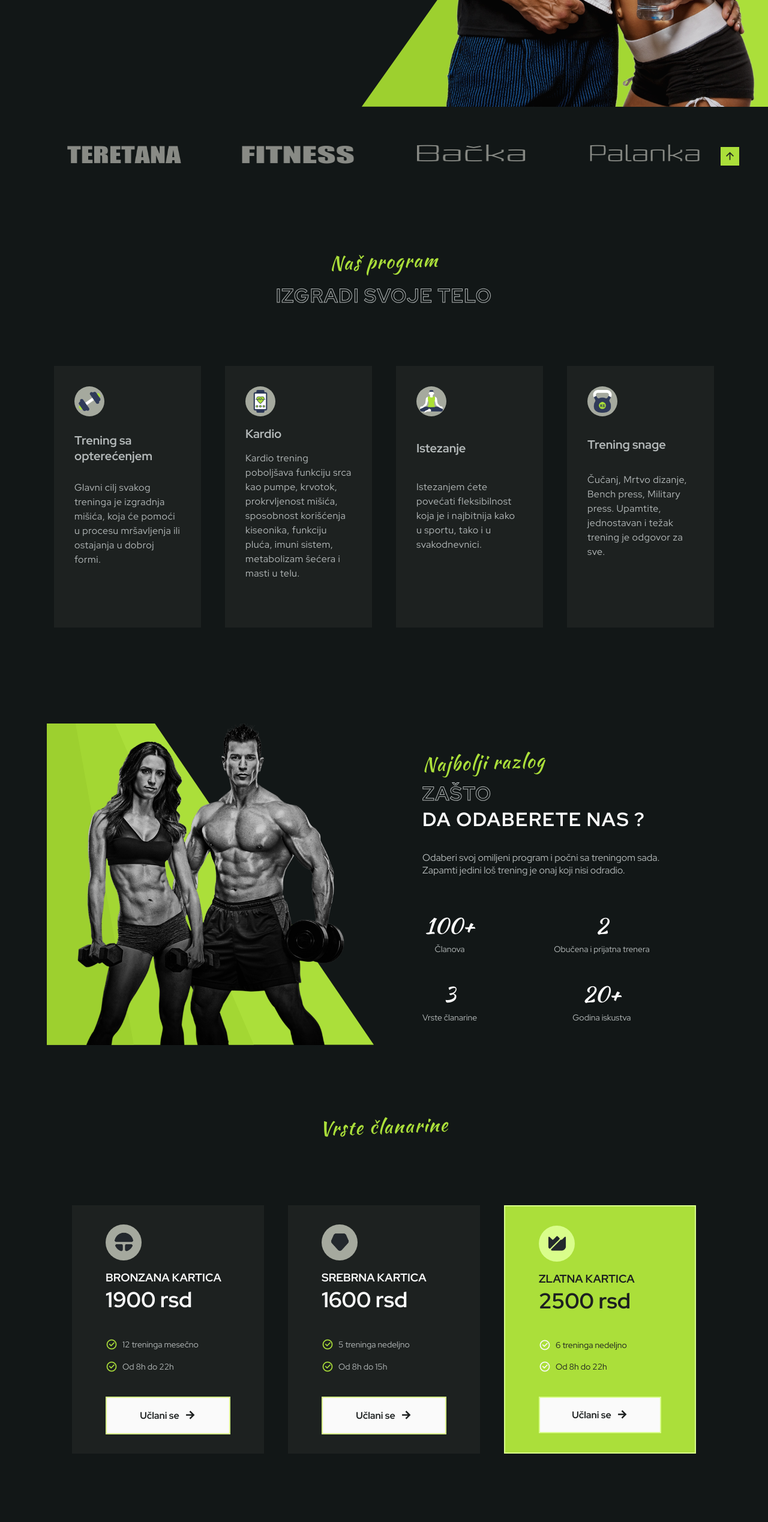
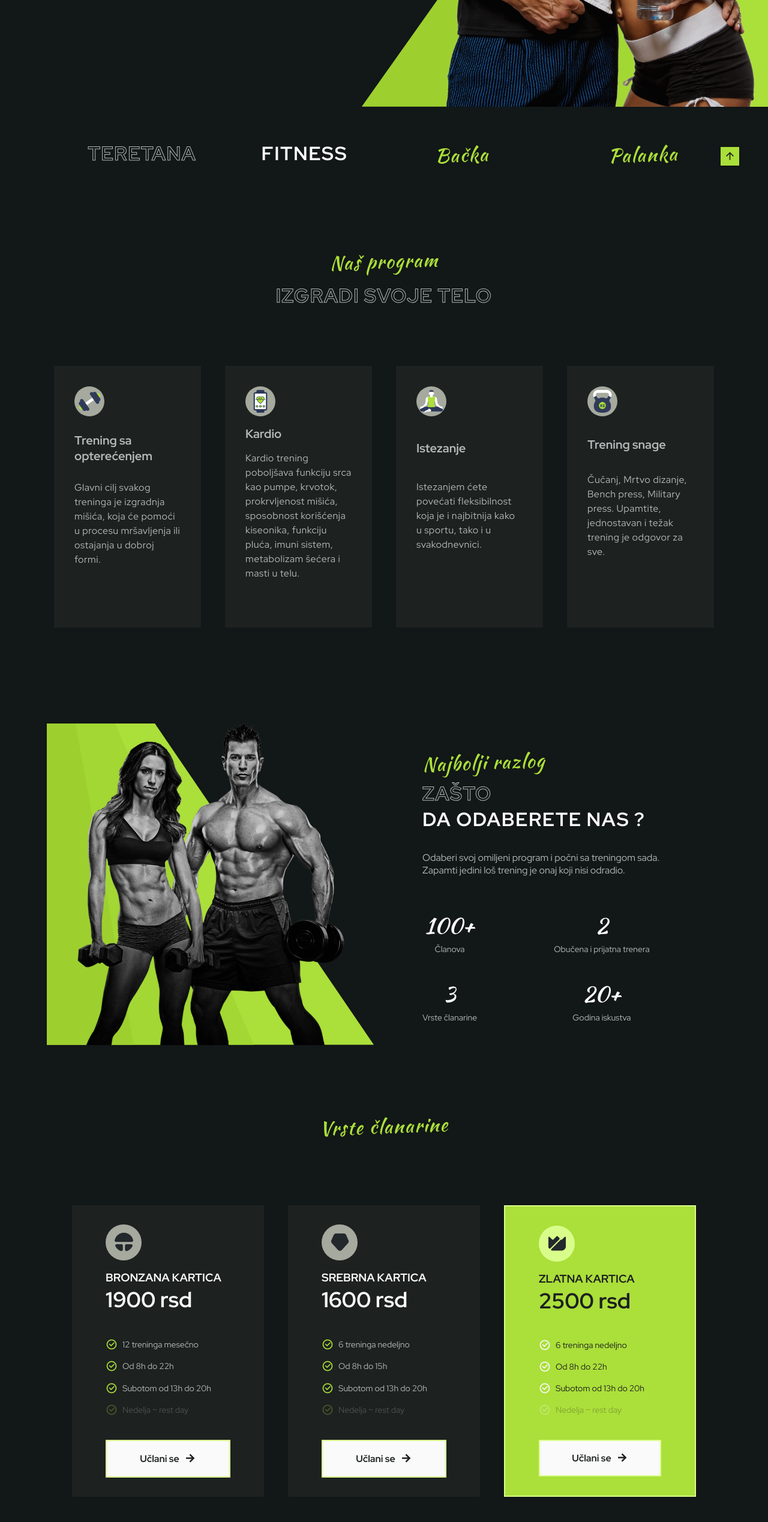
Before and after one commit to vjekas/Fitness, a plain HTML site: page index.html in a window 1280 px wide. Shown: the part 764-3301 px from the top of the page at 60% size. Drawn offline with nearby package versions, Linux system fonts and the light colour scheme.

Commit message:
Uploading website

```diff
--- a/assets/css/styles.css
+++ b/assets/css/styles.css
@@ -616,6 +616,10 @@ img {
    color: var(--title-color-black);
 }
 
+.pricing__item-opacity {
+   opacity: 0.3;
+}
+
 /*=============== CALCULATE ===============*/
 .calculate {
    padding-bottom: 0;
@@ -855,7 +859,7 @@ img {
 
 /*=============== BREAKPOINTS ===============*/
 /* For small devices */
-@media screen and (max-width: 340px) {
+@media screen and (max-width: 350px) {
    .container {
       margin-left: 1rem;
       margin-right: 1rem;
@@ -886,12 +890,16 @@ img {
       padding: 1.5rem;
    }
 
-   .prijavise__container {
+   /* .prijavise__container {
       width: 250px;
-   }
+   } */
 
    .footer__content {
       grid-template-columns: 1fr;
+   }
+
+   .footer__form {
+      width: 245px;
    }
 
    .footer__logo {
@@ -900,6 +908,12 @@ img {
 
    .footer__description {
       text-align: center;
+   }
+}
+
+@media screen and (min-width: 360px) {
+   .logos__container {
+      margin-left: 12%;
    }
 }
 
--- a/index.html
+++ b/index.html
@@ -5,7 +5,7 @@
       <meta name="viewport" content="width=device-width, initial-scale=1.0" />
 
       <!--=============== FAVICON ===============-->
-      <link rel="shortcut icon" href="assets/img/program1.png" type="image/x-icon" />
+      <link rel="shortcut icon" href="assets/img/fitness-3.png" type="image/x-icon" />
 
       <!--=============== REMIXICON ===============-->
       <link
@@ -16,7 +16,17 @@
       <!--=============== CSS ===============-->
       <link rel="stylesheet" href="assets/css/styles.css" />
 
-      <title>Teretana Fitness</title>
+      <title>Teretana Fitness-Ra</title>
+      <meta property="og:url" content="https://fitness-ra.netlify.app/" />
+      <meta property="og:site_name" content="Fitness-Ra" />
+      <meta property="og:site_title" content="Teretana Fitness-Ra Bačka Palanka" />
+      <meta
+         property="og:site_description"
+         content="Teretana Fitness-Ra, izgradi svoje telo i um."
+      />
+      <meta property="og:image" content="assets/img/Fitness logo.png" />
+      <meta property="og:image:height" content="1333.3333333" />
+      <meta property="og:image:width" content="1000" />
    </head>
    <body>
       <!--==================== HEADER ====================-->
@@ -88,10 +98,14 @@
          <!--==================== LOGOS ====================-->
          <section class="logos section">
             <div class="logos__container container grid">
-               <img src="assets/img/my-Teretana.png" alt="logo image" class="logos__img" />
-               <img src="assets/img/my-Fitness.png" alt="logo image" class="logos__img" />
-               <img src="assets/img/my-Bačka.png" alt="logo image" class="logos__img" />
-               <img src="assets/img/my-Palanka.png" alt="logo image" class="logos__img" />
+               <!-- <img src="assets/img/my-Teretana.png" alt="logo image" class="logos__img" /> -->
+               <h1 class="section__title-border logos__img">TERETANA</h1>
+               <!-- <img src="assets/img/my-Fitness.png" alt="logo image" class="logos__img" /> -->
+               <h1 class="section__title logos__img">FITNESS</h1>
+               <!-- <img src="assets/img/my-Bačka.png" alt="logo image" class="logos__img" /> -->
+               <h1 class="section__subtitle logos__img">Bačka</h1>
+               <!-- <img src="assets/img/my-Palanka.png" alt="logo image" class="logos__img" /> -->
+               <h1 class="section__subtitle logos__img">Palanka</h1>
             </div>
          </section>
 
@@ -275,6 +289,12 @@
                         <li class="pricing__item">
                            <i class="ri-checkbox-circle-line"></i> Od 8h do 22h
                         </li>
+                        <li class="pricing__item">
+                           <i class="ri-checkbox-circle-line"></i> Subotom od 13h do 20h
+                        </li>
+                        <li class="pricing__item pricing__item-opacity">
+                           <i class="ri-checkbox-circle-line"></i> Nedelja ~ rest day
+                        </li>
                      </ul>
 
                      <a href="#footer" class="button button__flex pricing__button"
@@ -299,10 +319,16 @@
 
                      <ul class="pricing__list">
                         <li class="pricing__item">
-                           <i class="ri-checkbox-circle-line"></i> 5 treninga nedeljno
+                           <i class="ri-checkbox-circle-line"></i> 6 treninga nedeljno
                         </li>
                         <li class="pricing__item">
                            <i class="ri-checkbox-circle-line"></i> Od 8h do 15h
+                        </li>
+                        <li class="pricing__item">
+                           <i class="ri-checkbox-circle-line"></i> Subotom od 13h do 20h
+                        </li>
+                        <li class="pricing__item pricing__item-opacity">
+                           <i class="ri-checkbox-circle-line"></i> Nedelja ~ rest day
                         </li>
                      </ul>
 
@@ -332,6 +358,12 @@
                         </li>
                         <li class="pricing__item">
                            <i class="ri-checkbox-circle-line"></i> Od 8h do 22h
+                        </li>
+                        <li class="pricing__item">
+                           <i class="ri-checkbox-circle-line"></i> Subotom od 13h do 20h
+                        </li>
+                        <li class="pricing__item pricing__item-opacity">
+                           <i class="ri-checkbox-circle-line"></i> Nedelja ~ rest day
                         </li>
                      </ul>
 
```
Also changed, not shown: assets/img/Fitness logo.jpg (added), assets/img/Fitness logo.png (added), assets/img/fitness-3.png (added).
